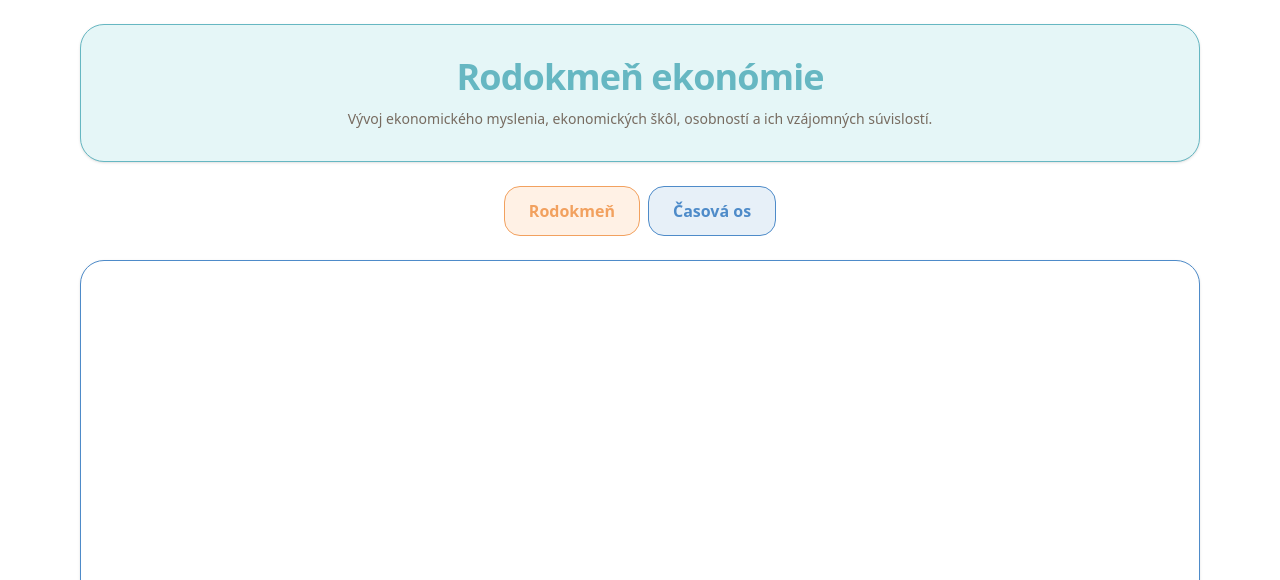
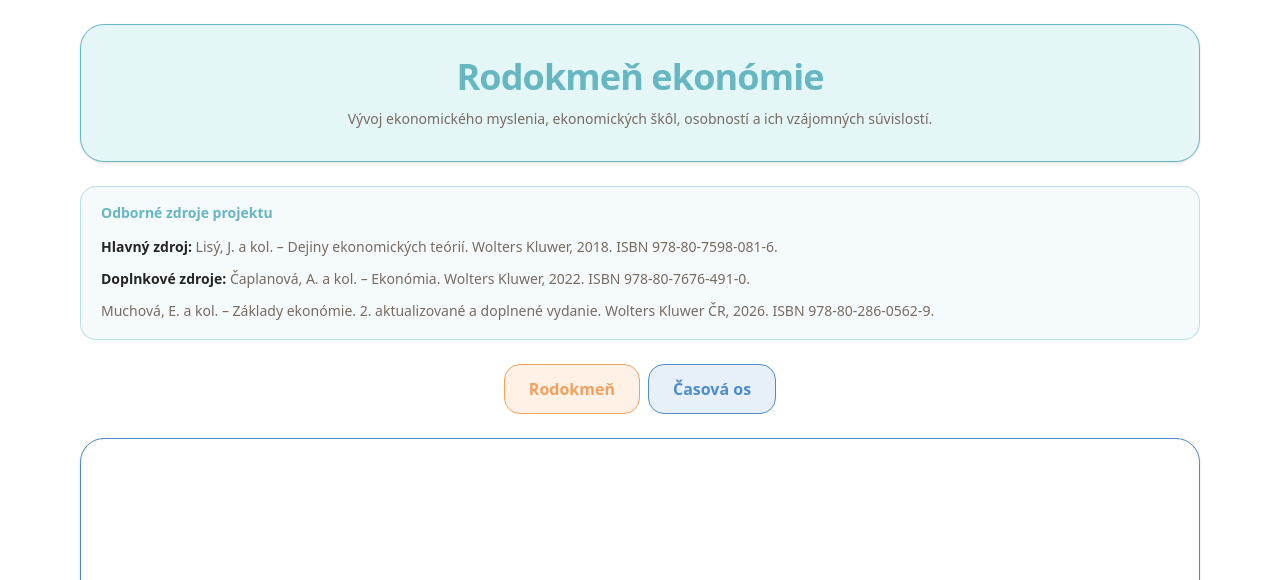
Before and after one commit to matus-kocik/matus-kocik-app, a Django app: template rodokmen/templates/rodokmen/rodokmen.html in a window 1280 px wide. Shown: the top 580 px of the page. Run offline with Django 5.2, Linux system fonts and the light colour scheme; the template is opened without the code that fills it, so the values that code supplies are empty; style sheets or scripts are compiled from the project's sources; some libraries are stand-ins or nearby versions.

Commit message:
source in rodokmen

```diff
--- a/rodokmen/templates/rodokmen/rodokmen.html
+++ b/rodokmen/templates/rodokmen/rodokmen.html
@@ -176,6 +176,37 @@
     </p>
   </section>
 
+  <!-- =======================================================
+       SOURCES
+       ======================================================= -->
+
+  <section
+    class="mb-6 rounded-2xl border border-[#66B7C2]/40 bg-[#E5F6F7]/40 px-5 py-4"
+  >
+    <h2 class="text-sm font-bold text-[#66B7C2]">
+      Odborné zdroje projektu
+    </h2>
+
+    <div class="mt-3 space-y-2 text-sm leading-6 text-[#776B60]">
+      <p>
+        <span class="font-semibold text-[#252525]">Hlavný zdroj:</span>
+        Lisý, J. a kol. – Dejiny ekonomických teórií.
+        Wolters Kluwer, 2018. ISBN 978-80-7598-081-6.
+      </p>
+
+      <p>
+        <span class="font-semibold text-[#252525]">Doplnkové zdroje:</span>
+        Čaplanová, A. a kol. – Ekonómia.
+        Wolters Kluwer, 2022. ISBN 978-80-7676-491-0.
+      </p>
+
+      <p>
+        Muchová, E. a kol. – Základy ekonómie.
+        2. aktualizované a doplnené vydanie.
+        Wolters Kluwer ČR, 2026. ISBN 978-80-286-0562-9.
+      </p>
+    </div>
+  </section>
 
   <!-- =======================================================
        VIEW SWITCHER
```
